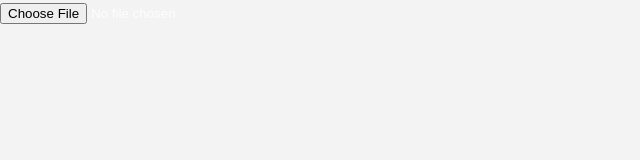
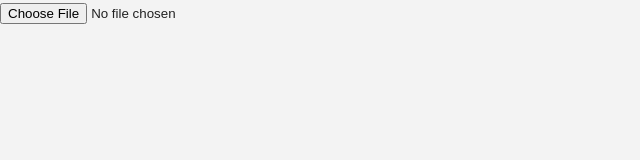
Before and after one commit to pimadoka/00d0-songlist, a React (Vite) app: page /csv2json in a window 1280 px wide. Shown: the top 160 px of the page, without its empty margins (0-640 px from the left). Built offline with nearby package versions, Linux system fonts and the light colour scheme.

Commit message:
style: 整理样式

```diff
--- a/src/App.css
+++ /dev/null
@@ -1,41 +0,0 @@
-#root {
-  max-width: 1280px;
-  margin: 0 auto;
-  padding: 2rem;
-  text-align: center;
-}
-
-.logo {
-  height: 6em;
-  padding: 1.5em;
-  will-change: filter;
-}
-.logo:hover {
-  filter: drop-shadow(0 0 2em #646cffaa);
-}
-.logo.react:hover {
-  filter: drop-shadow(0 0 2em #61dafbaa);
-}
-
-@keyframes logo-spin {
-  from {
-    transform: rotate(0deg);
-  }
-  to {
-    transform: rotate(360deg);
-  }
-}
-
-@media (prefers-reduced-motion: no-preference) {
-  a:nth-of-type(2) .logo {
-    animation: logo-spin infinite 20s linear;
-  }
-}
-
-.card {
-  padding: 2em;
-}
-
-.read-the-docs {
-  color: #888;
-}
--- a/src/index.css
+++ b/src/index.css
@@ -1,24 +1,24 @@
+* {
+  margin: 0;
+  padding: 0;
+  box-sizing: border-box;
+}
+
 :root {
-  min-height: 100%;
-
   font-family: Inter, Avenir, Helvetica, Arial, sans-serif;
   font-size: 16px;
-  line-height: 24px;
+  line-height: 1.5;
   font-weight: 400;
 
   color-scheme: light dark;
-  color: rgba(255, 255, 255, 0.87);
-  background-color: #242424;
+  color: #222;
+  background-color: #F3F3F3;
 
   font-synthesis: none;
   text-rendering: optimizeLegibility;
   -webkit-font-smoothing: antialiased;
   -moz-osx-font-smoothing: grayscale;
   -webkit-text-size-adjust: 100%;
-}
-
-div {
-  box-sizing: border-box;
 }
 
 a {
@@ -30,19 +30,7 @@ a:hover {
   color: #ec8f8f;
 }
 
-body {
-  margin: 0;
-}
-
-h1 {
-  margin: 0;
-  font-size: 3.2em;
-  line-height: 1.1;
-}
-
 ul {
-  margin: 0;
-  padding: 0;
   list-style: none;
 }
 
@@ -54,22 +42,16 @@ table {
 button {
   background: transparent;
   border: 0;
-  padding: 0;
   cursor: pointer;
-}
-button:hover {
-}
-button:focus,
-button:focus-visible {
-
 }
 
 @media (prefers-color-scheme: light) {
   :root {
     background: #F3F3F3;
   }
-  a:hover {
-  }
-  button {
+}
+@media (prefers-color-scheme: dark) {
+  :root {
+    background: #3A3B3C;
   }
 }
--- a/src/pages/songlist/SongList.style.ts
+++ b/src/pages/songlist/SongList.style.ts
@@ -33,7 +33,7 @@ export const useStyles = () => {
     background: ${CommonStyles.Colors[theme].primary};
   `;
   const headerCell = css`
-    padding: ${px2rem(24)} ${px2rem(24)};
+    padding: ${px2rem(22)} ${px2rem(24)};
     font-size: ${px2rem(18)};
     color: ${CommonStyles.Colors[theme].fg.reverse};
     font-weight: 500;
--- a/src/pages/songlist/index.style.ts
+++ b/src/pages/songlist/index.style.ts
@@ -7,6 +7,7 @@ export const useStyles = () => {
   const { theme } = useTheme();
 
   const main = css`
+    min-height: 100vh;
     width: 100%;
     background: ${CommonStyles.Colors[theme].bg.secondary};
     z-index: ${CommonStyles.ZIndex.content};
```
